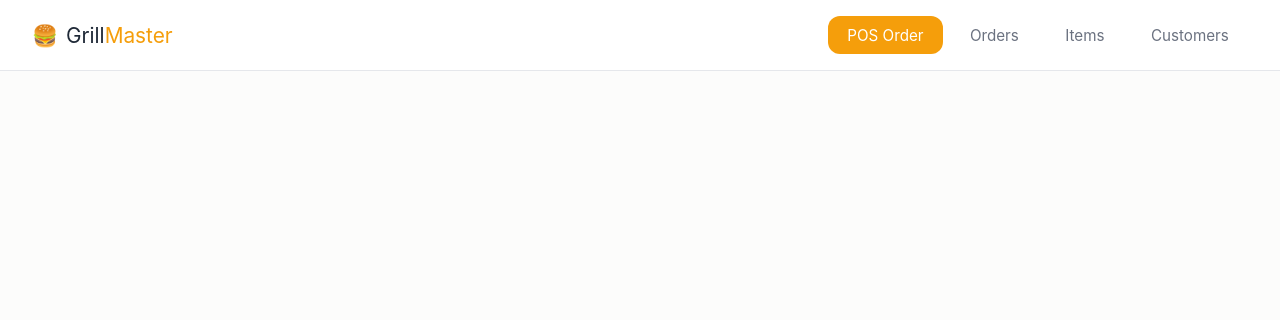
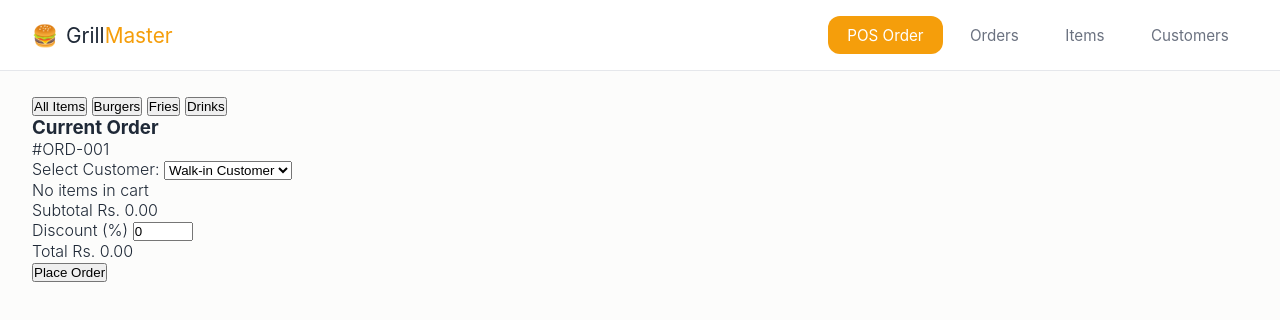
Before and after one commit to RukshanAmodya/GrillMaster-POS-iCET, a plain HTML site: page index.html in a window 1280 px wide. Drawn offline with Linux system fonts and the light colour scheme; a web font is replaced by a local one.

Commit message:
Add POS order view layout and cart markup

```diff
--- a/index.html
+++ b/index.html
@@ -26,6 +26,60 @@
 
     <main class="content-container">
 
+        <!-- POS Terminal Section -->
+        <section id="pos-section" class="tab-content active">
+            <div class="pos-layout">
+                <!-- Products catalog left side -->
+                <div class="pos-products">
+                    <div class="category-tabs">
+                        <button class="cat-btn active" data-cat="all">All Items</button>
+                        <button class="cat-btn" data-cat="Burgers">Burgers</button>
+                        <button class="cat-btn" data-cat="Fries">Fries</button>
+                        <button class="cat-btn" data-cat="Drinks">Drinks</button>
+                    </div>
+
+                    <div id="product-grid" class="product-grid">
+                        <!-- Rendered by JS -->
+                    </div>
+                </div>
+
+                <!-- Cart and checkout right side -->
+                <div class="pos-cart">
+                    <div class="cart-header">
+                        <h3>Current Order</h3>
+                        <span id="order-id-display">#ORD-001</span>
+                    </div>
+
+                    <div class="customer-select-box">
+                        <label for="order-customer-select">Select Customer:</label>
+                        <select id="order-customer-select">
+                            <option value="">Walk-in Customer</option>
+                        </select>
+                    </div>
+
+                    <div class="cart-items" id="cart-items-container">
+                        <p class="empty-cart-msg">No items in cart</p>
+                    </div>
+
+                    <div class="cart-summary">
+                        <div class="summary-row">
+                            <span>Subtotal</span>
+                            <span id="cart-subtotal">Rs. 0.00</span>
+                        </div>
+                        <div class="summary-row">
+                            <span>Discount (%)</span>
+                            <input type="number" id="cart-discount" value="0" min="0" max="100">
+                        </div>
+                        <div class="summary-row total-row">
+                            <span>Total</span>
+                            <span id="cart-total">Rs. 0.00</span>
+                        </div>
+                        <button id="btn-place-order" class="btn-checkout">Place Order</button>
+                    </div>
+                </div>
+            </div>
+        </section>
+
     </main>
 
 </body>
```
